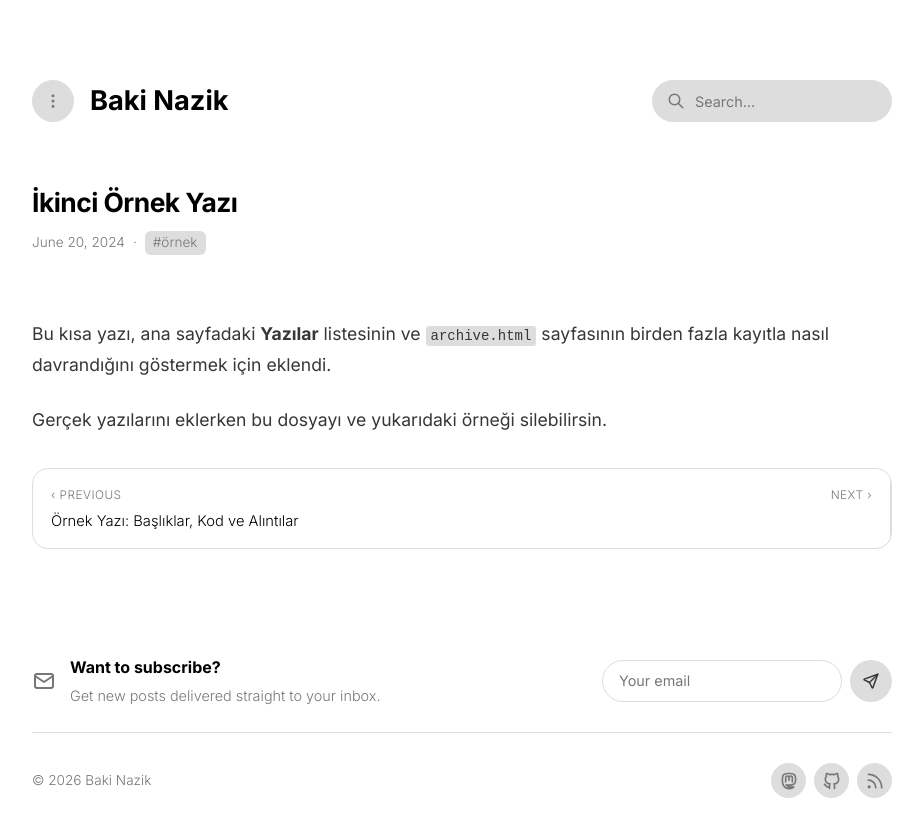
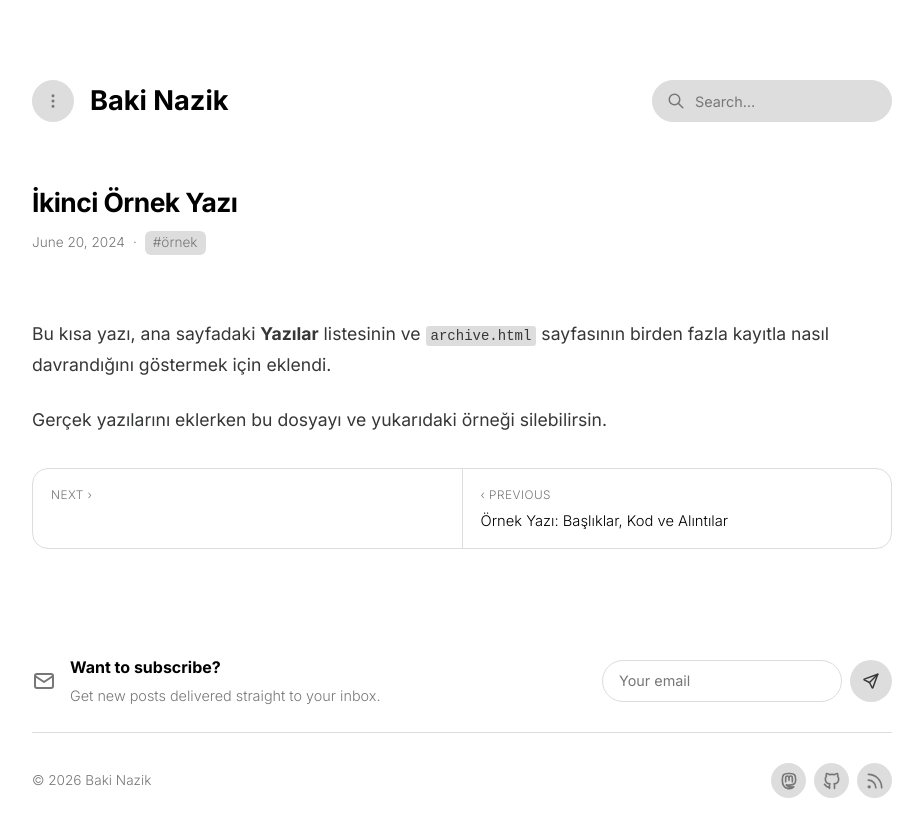
Before and after one commit to bakinazik/bakinazik.github.io, a Jekyll site: the page built from _posts/2024-06-20-ikinci-ornek-yazi.md, in a window 1280 px wide. Shown: the top 837 px of the page, without its empty margins (178-1101 px from the left). Built offline with Jekyll 4.4.1, drawn with Linux system fonts in a browser that asks for light colours; a style sheet for code colours, icons or effects is not loaded.

Commit message:
Update repository

```diff
--- a/_includes/style.css
+++ b/_includes/style.css
@@ -555,6 +555,7 @@ body.search-overlay-locked {
   border-radius: 16px;
   overflow: hidden;
   margin: -3rem 0 2rem;
+  flex-direction: row-reverse;
 }
 
 .post-nav-item {
@@ -570,14 +571,8 @@ body.search-overlay-locked {
 
 .post-nav-prev {
   border-right: 1px solid var(--border);
-  text-align: right;
-  align-items: flex-end;
 }
 
-.post-nav-next {
-  text-align: left;
-  align-items: flex-start;
-}
 
 a.post-nav-item:hover {
   background: var(--border);
```
